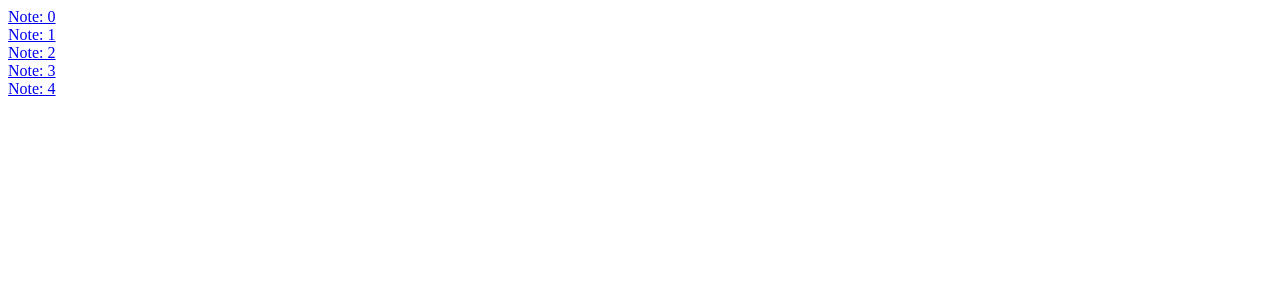
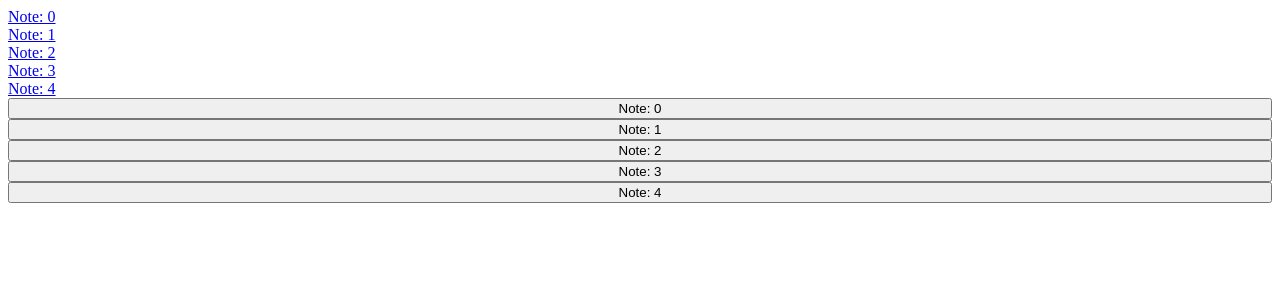
Before and after one commit to jugalkpatel/notes-app, a Next.js app: page /notes in a window 1280 px wide. Shown: the top 300 px of the page. Built offline with nearby package versions, Linux system fonts and the light colour scheme.

Commit message:
add Static and Dynamic Navigation with Progamtically Navigation

```diff
--- a/pages/notes/index.jsx
+++ b/pages/notes/index.jsx
@@ -1,13 +1,24 @@
 import Link from "next/link";
+import { useRouter } from "next/router";
 
 export default () => {
+  const router = useRouter();
   const notes = new Array(5)
     .fill(1)
     .map((e, i) => ({ id: i, title: `Note: ${i}` }));
+
   return (
     <div style={{ display: "flex", flexDirection: "column" }}>
       {notes.map(({ id, title }, index) => (
-        <Link key={index} href={`/notes/${id}`}>{title}</Link>
+        <Link key={index} href={`/notes/${id}`}>
+          {title}
+        </Link>
+      ))}
+
+      {notes.map(({ id, title }) => (
+        <button key={title} onClick={() => router.push("/notes/[id]", `/notes/${id}`)}>
+          {title}
+        </button>
       ))}
     </div>
   );
```
Also changed, not shown: pages/notes/[id].jsx (+6 -1 lines).
